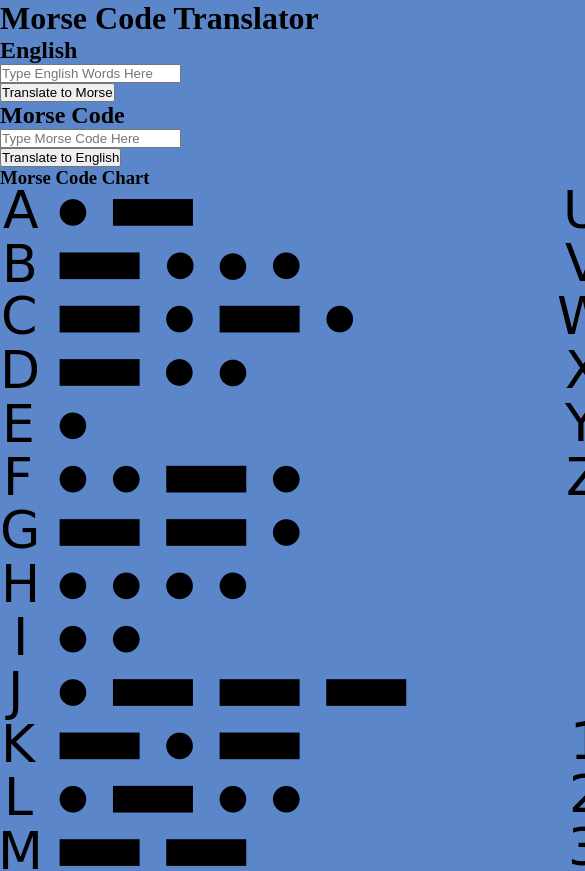
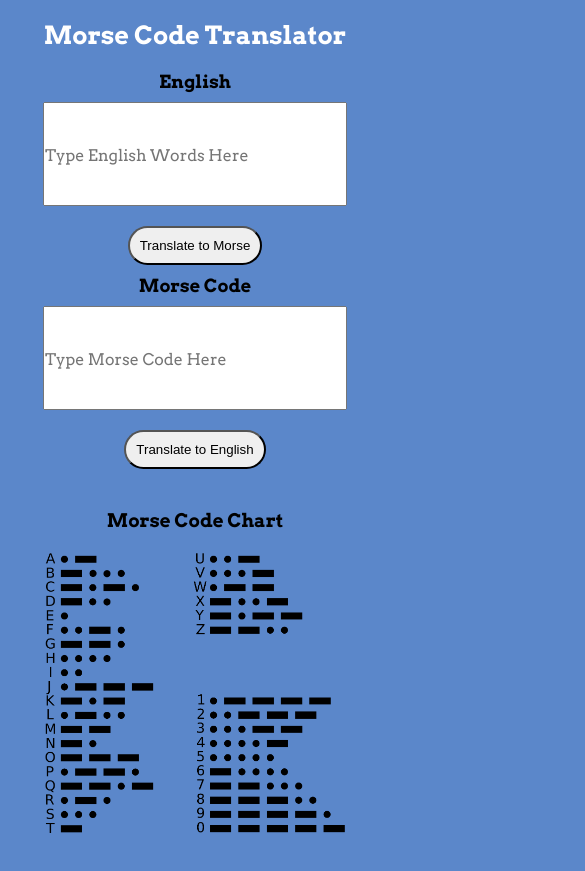
Before and after one commit to kirstytheproud/morse-code-translator, a website with bundled scripts: page index.html in a window 390 px wide. Shown: the top 871 px of the page, 585 px wide, since content can reach past the window. Built offline with nearby package versions, Linux system fonts and the light colour scheme.

Commit message:
made mobile responsive

```diff
--- a/style.scss
+++ b/style.scss
@@ -7,6 +7,103 @@ body {
     background-color: rgb(91, 135, 202);
 }
 
+@media screen and (min-width: 300px){
+
+    * {
+        margin: 0;
+        padding: 0;
+    }
+
+    h1 {
+        font-size: 25px;
+        margin: 20px;
+        text-align: center;
+        font-family: 'Arvo', serif;
+        font-weight: bold;
+        color: rgb(255, 255, 255);
+    }
+
+    .container {
+        display: grid;
+        grid-template-columns: 1fr;
+
+    }
+
+    .english-translator-container {
+        display: flex;
+        flex-direction: column;
+        justify-content: center;
+        align-items: center;
+    }
+
+    .morse-translator-container {
+        display: flex;
+        flex-direction: column;
+        justify-content: center;
+        align-items: center;
+
+    }
+
+    button {
+        border-radius: 60px;
+        display: flex;
+        justify-content: center;
+        align-items: center;
+        padding: 10px;
+        margin: 10px;
+    }
+
+    input {
+        display: flex;
+        margin: 10px 30px;
+        width: 300px;
+        height: 100px;
+        font-size: 18px;
+        font-family: 'Arvo', serif;
+    }
+
+    .input-box--morse {
+        display: flex;
+        font-weight: bold;
+    }
+
+    .input-box--morse::placeholder {
+        font-weight: normal;
+        font-size: 16px;
+    }
+
+    .input-box--english::placeholder {
+        font-weight: normal;
+        font-size: 16px;
+    }
+
+    h2{
+        text-align: center;
+        font-family: 'Arvo', serif;
+        font-size: 18px;
+
+    }
+
+    .morse-code__img {
+        display: flex;
+        flex-direction: column;
+        justify-content: center;
+        align-items: center;
+        margin: 30px;
+
+        h3 {
+            margin-bottom: 20px;
+            font-family: 'Arvo', serif;
+        }
+        img{
+        width: 300px;
+        justify-content: center;
+        align-items: center;
+        }
+    }
+
+
+}
 
 
 @media screen and (min-width: 768px){
```
Also changed, not shown: style.css, 1 other file.
